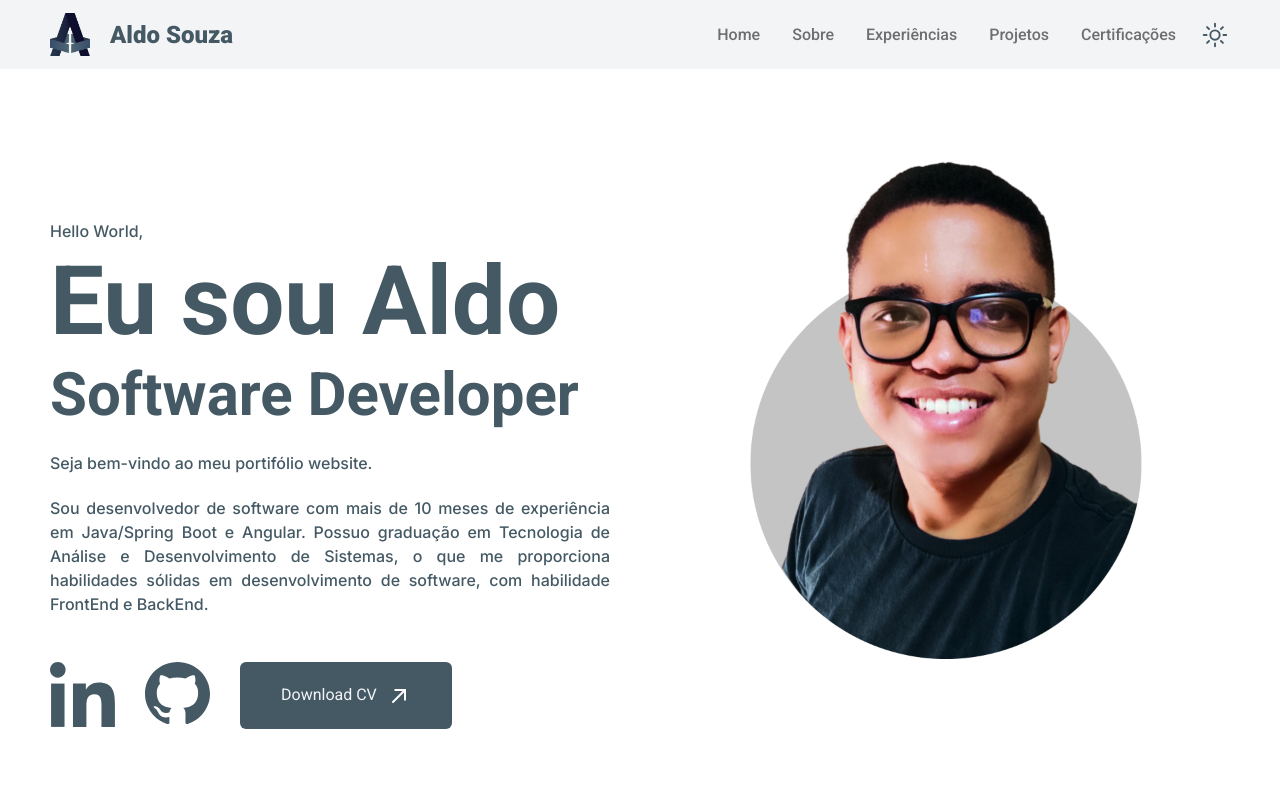
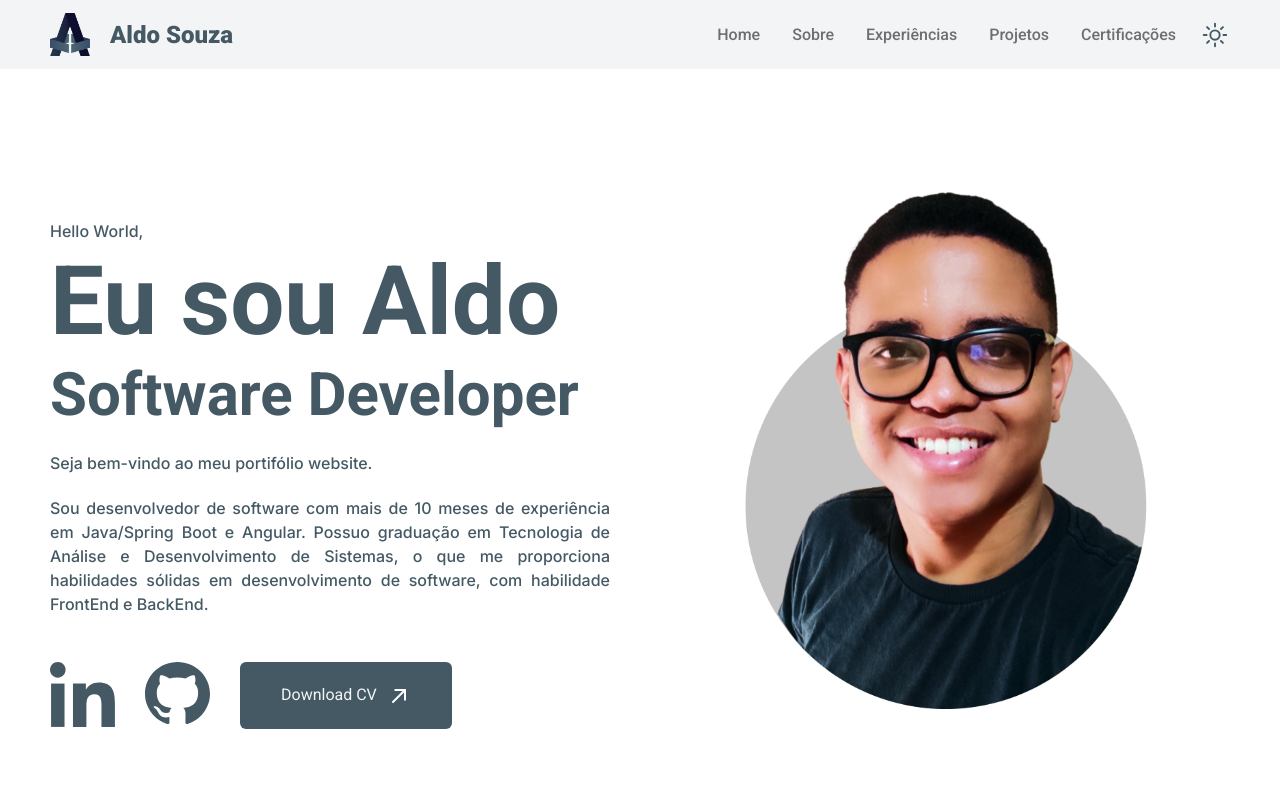
Before and after one commit to aldocsouza/portfolioweb-aldodev, an Angular app: page / in a window 1280 px wide. Shown: the top 800 px of the page. Built offline with nearby package versions, Linux system fonts and the light colour scheme.

Commit message:
fix: implemented ngOptimizedImage in hero component

```diff
--- a/src/app/page/components/hero/hero.component.html
+++ b/src/app/page/components/hero/hero.component.html
@@ -23,7 +23,7 @@
       </ul>
     </div>
     <div class="hero-image">
-      <img src="/assets/image-hero.png" alt="">
+      <img ngSrc="/assets/image-hero.png" width="420" height="530" priority />
     </div>
   </div>
 </section>
--- a/src/app/page/components/hero/hero.component.scss
+++ b/src/app/page/components/hero/hero.component.scss
@@ -57,6 +57,7 @@
       text-align: center;
 
       img{
+        height: 300px;
         width: 230px;
       }
     }
@@ -100,6 +101,7 @@
 
       .hero-image{
         img{
+          height: 320px;
           width: 250px;
         }
       }
@@ -126,8 +128,10 @@
 
       .hero-image{
         width: 50%;
+        margin-top: 30px;
         img{
-          width: 400px;
+          height: 520px;
+          width: 410px;
         }
       }
 
```
